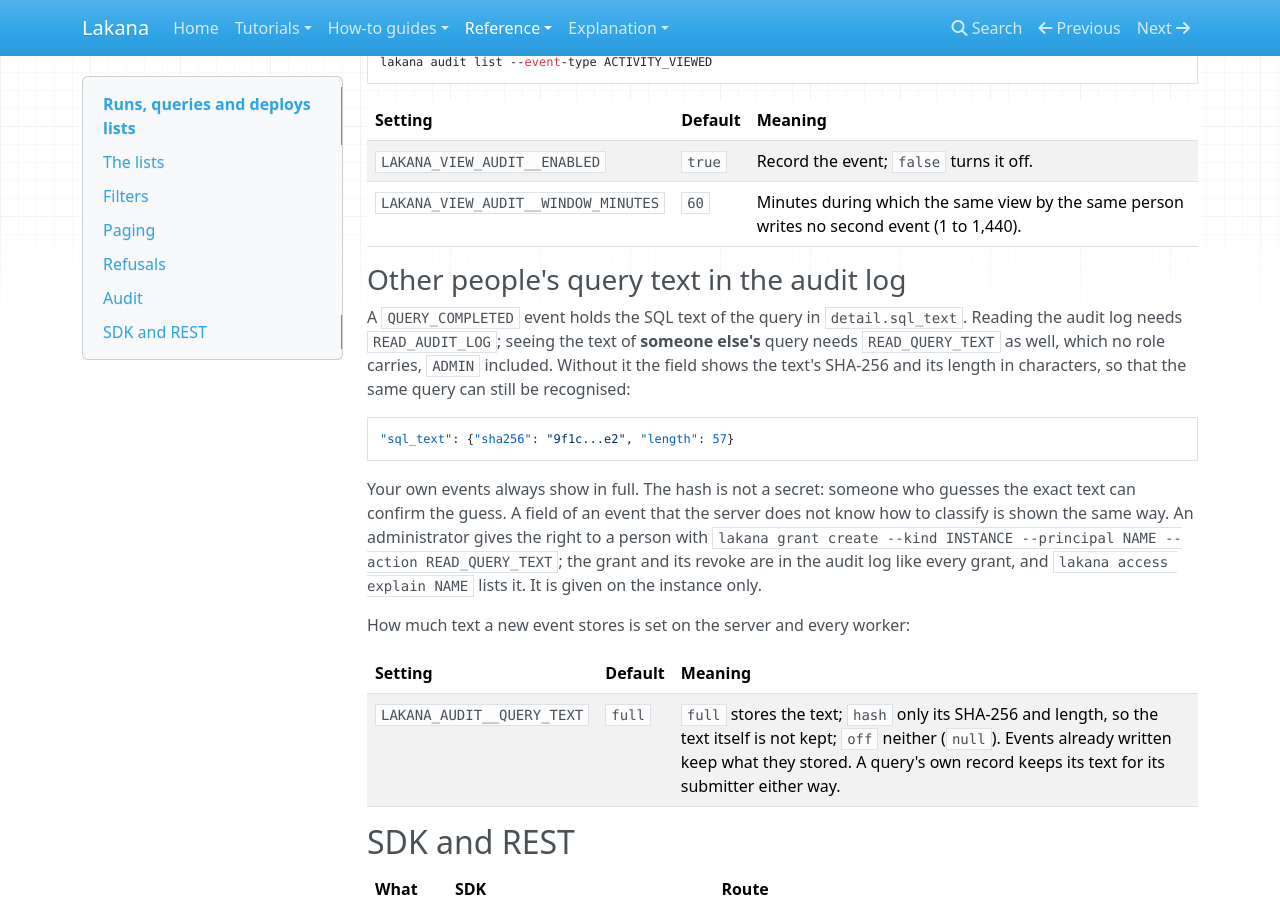
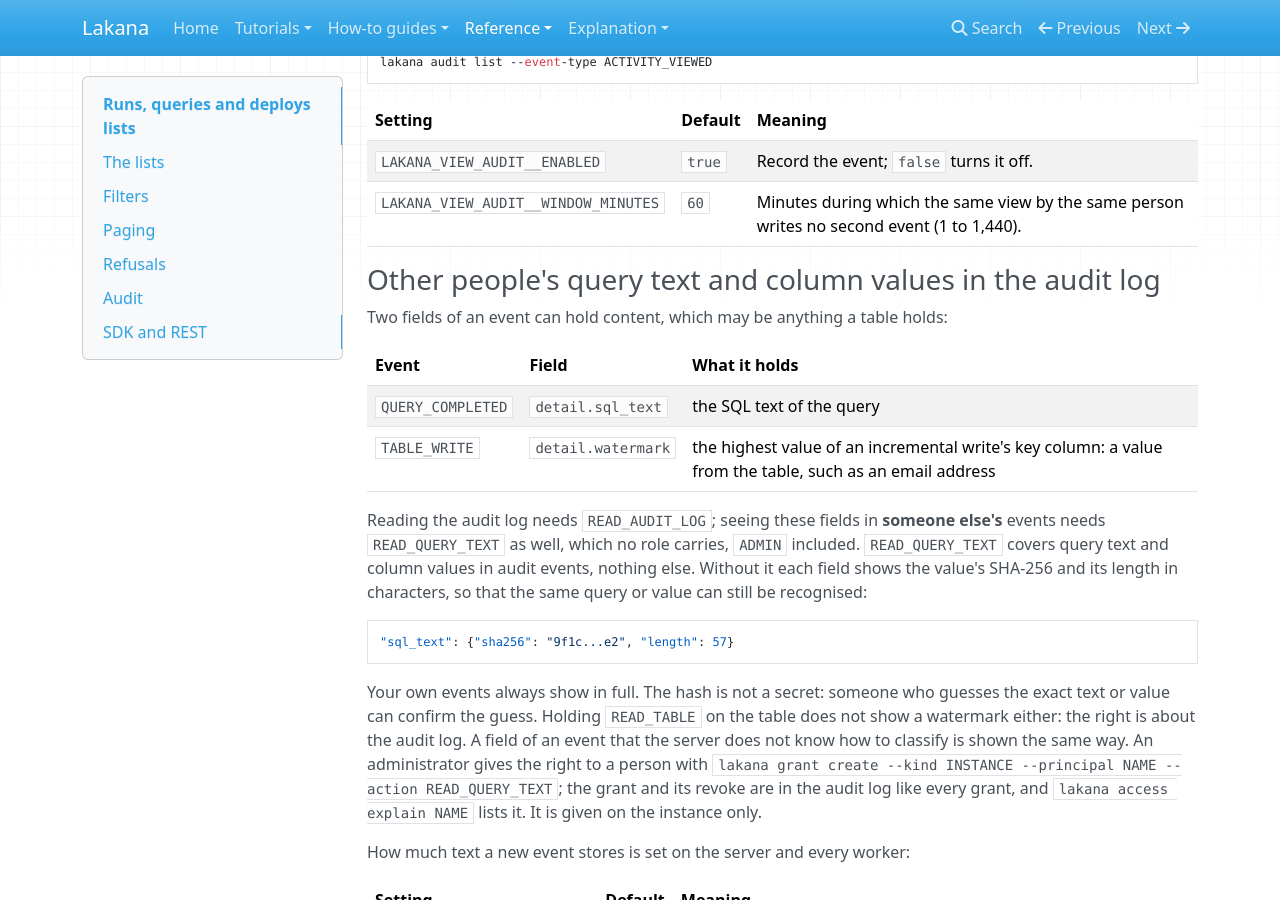
Before and after one commit to chrschy/lakana, an MkDocs documentation site: the page built from docs/site/reference/lists.md, in a window 1280 px wide and 900 px high, scrolled down 2965 px. Built offline with MkDocs 1.6.1, drawn with Linux system fonts in a browser that asks for light colours; nearby versions of some CDN libraries.

Commit message:
fix(audit): treat a written watermark as content in the audit log (#239)
`TABLE_WRITE.watermark` is the highest value of an incremental write's key column, so it can be
any column value. A principal with READ_AUDIT_LOG alone, without READ_TABLE on the table, read it
in clear from another principal's event. It is now in CONTENT_FIELDS: shown as its SHA-256 and
length without READ_QUERY_TEXT, in full to a holder and to the writer. No other event carries a
column value (schema_diff has names and types only, check failures a count of rows). The docs say
READ_QUERY_TEXT covers query text and column values in audit events.

Closes #239

````diff
--- a/docs/site/reference/lists.md
+++ b/docs/site/reference/lists.md
@@ -103,12 +103,20 @@
 | `LAKANA_VIEW_AUDIT__ENABLED` | `true` | Record the event; `false` turns it off. |
 | `LAKANA_VIEW_AUDIT__WINDOW_MINUTES` | `60` | Minutes during which the same view by the same person writes no second event (1 to 1,440). |
 
-### Other people's query text in the audit log
+### Other people's query text and column values in the audit log
 
-A `QUERY_COMPLETED` event holds the SQL text of the query in `detail.sql_text`. Reading the audit
-log needs `READ_AUDIT_LOG`; seeing the text of **someone else's** query needs `READ_QUERY_TEXT` as
-well, which no role carries, `ADMIN` included. Without it the field shows the text's SHA-256 and
-its length in characters, so that the same query can still be recognised:
+Two fields of an event can hold content, which may be anything a table holds:
+
+| Event | Field | What it holds |
+|---|---|---|
+| `QUERY_COMPLETED` | `detail.sql_text` | the SQL text of the query |
+| `TABLE_WRITE` | `detail.watermark` | the highest value of an incremental write's key column: a value from the table, such as an email address |
+
+Reading the audit log needs `READ_AUDIT_LOG`; seeing these fields in **someone else's** events
+needs `READ_QUERY_TEXT` as well, which no role carries, `ADMIN` included. `READ_QUERY_TEXT` covers
+query text and column values in audit events, nothing else. Without it each field shows the
+value's SHA-256 and its length in characters, so that the same query or value can still be
+recognised:
 
 <!-- output -->
 ```text
@@ -116,7 +124,8 @@
 ```
 
 Your own events always show in full. The hash is not a secret: someone who guesses the exact text
-can confirm the guess. A field of an event that the server does not know how to classify is shown
+or value can confirm the guess. Holding `READ_TABLE` on the table does not show a watermark either:
+the right is about the audit log. A field of an event that the server does not know how to classify is shown
 the same way. An administrator gives the right to a person with
 `lakana grant create --kind INSTANCE --principal NAME --action READ_QUERY_TEXT`; the grant and its
 revoke are in the audit log like every grant, and `lakana access explain NAME` lists it. It is given
````
Also changed, not shown: docs/agent/security.md (+12 -5 lines), docs/security/threat-model.md (+3 -2 lines), docs/site/explanation/security.md (+5 -4 lines), docs/site/explanation/upgrades.md (+9 -7 lines), docs/site/reference/access.md (+4 -3 lines), docs/site/reference/cli.md (+1 -1 lines), 4 other files.
